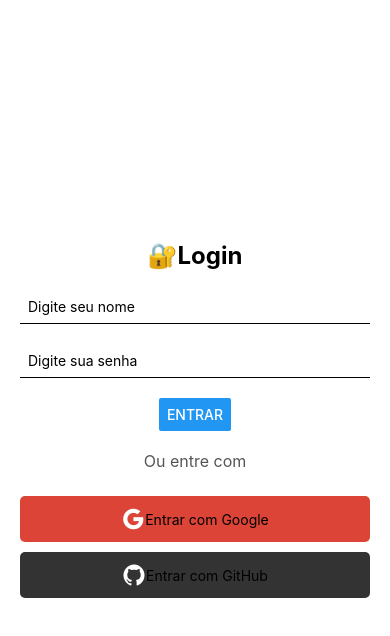
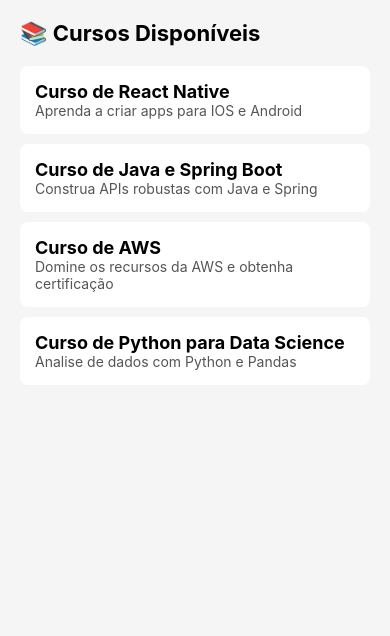
Before and after one commit to d4nkali/UNIESP_Programacao_Dispositivos_Moveis_p5, a React Native app in the folder Aula3/: screen / in a window 390 px wide. Shown: the top 636 px of the page. Built offline with nearby package versions, Linux system fonts and the light colour scheme.

Commit message:
Criando pagina home dos cursos

```diff
--- a/Aula3/App.js
+++ b/Aula3/App.js
@@ -1,11 +1,13 @@
 import { View, Text } from "react-native";
 import React from "react";
 import LoginsScreen from "./src/screens/LoginsScreen";
+import HomeScreen from "./src/screens/HomeScreen";
 
 const App = () => {
     return (
 
-        <LoginsScreen />
+        // <LoginsScreen />
+        <HomeScreen />
 
     );
 };
--- /dev/null
+++ b/Aula3/src/screens/HomeScreen.js
@@ -0,0 +1,46 @@
+import { View, Text, FlatList, TouchableOpacity, StyleSheet } from "react-native";
+import React from "react";
+
+const HomeScreen = () => {
+
+    const items = [
+        { id: 1, name: "Curso de React Native", description: "Aprenda a criar apps para IOS e Android" },
+        { id: 2, name: "Curso de Java e Spring Boot", description: "Construa APIs robustas com Java e Spring" },
+        { id: 3, name: "Curso de AWS", description: "Domine os recursos da AWS e obtenha certificação" },
+        { id: 4, name: "Curso de Python para Data Science", description: "Analise de dados com Python e Pandas" },
+    ];
+
+    return (
+        <View style={styles.container}>
+            <Text style={styles.title}>📚 Cursos Disponíveis</Text>
+            <FlatList
+            data={items}
+            keyExtractor={(item) => item.id }
+            renderItem={({ item }) => (
+
+                <TouchableOpacity style={styles.itemContainer}>
+                    <Text style={styles.itemTitle}>{item.name}</Text>
+                    <Text style={styles.itemDescription}>{item.description}</Text>
+                </TouchableOpacity>
+
+            )}
+            />
+        </View>
+    );
+};
+
+const styles = StyleSheet.create({
+    container: { flex: 1, padding: 20, backgroundColor: "#f5f5f5" },
+    title: { fontSize: 22, fontWeight: "bold", marginBottom: 20 },
+    itemContainer: {
+        backgroundColor: "#fff",
+        padding: 15,
+        marginBottom: 10,
+        borderRadius: 8,
+        elevation: 2,
+    },
+    itemTitle: { fontSize: 18, fontWeight: "bold" },
+    itemDescription: { fontSize: 14, color: "#555" },
+});
+
+export default HomeScreen;
```
